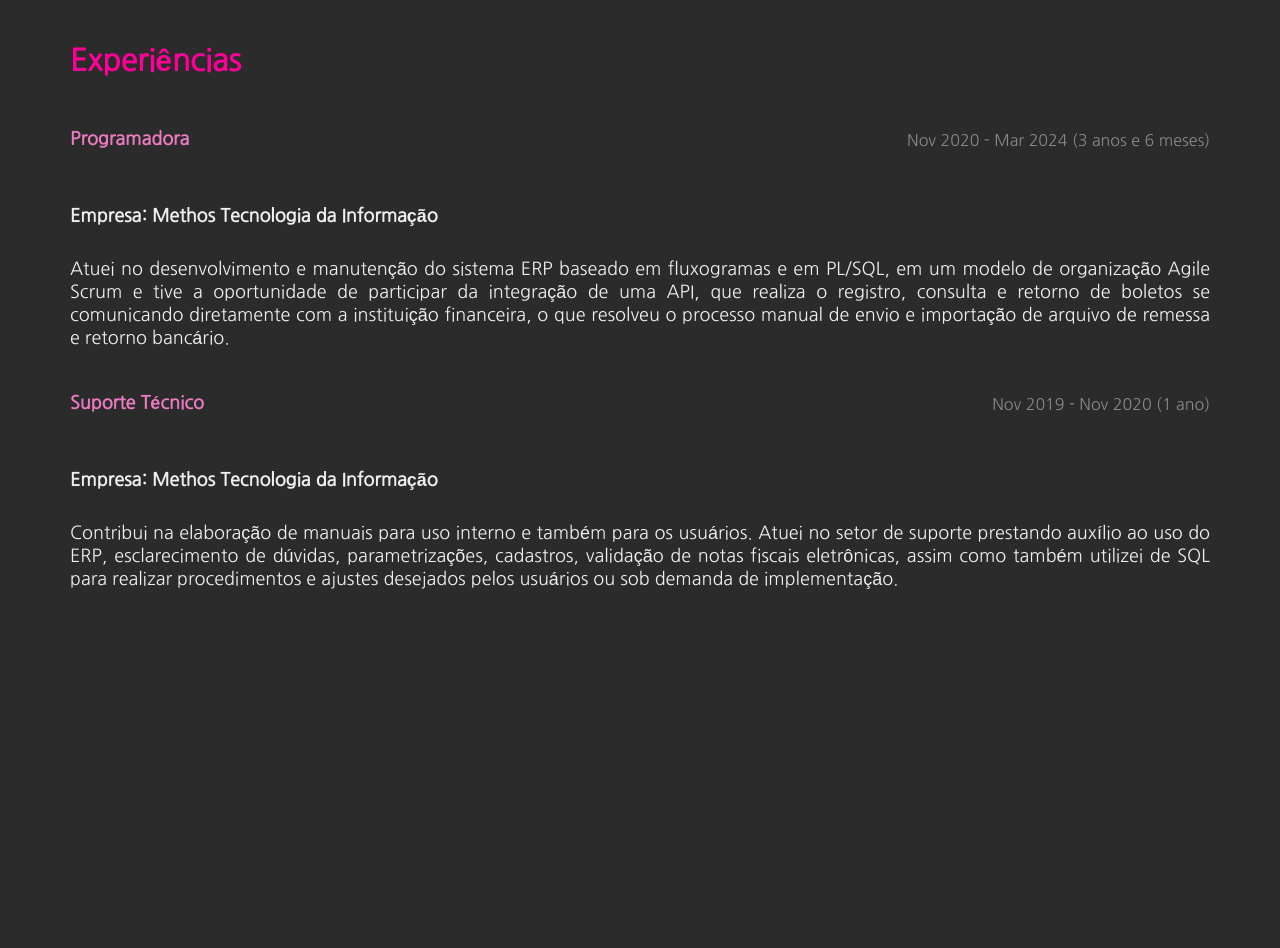
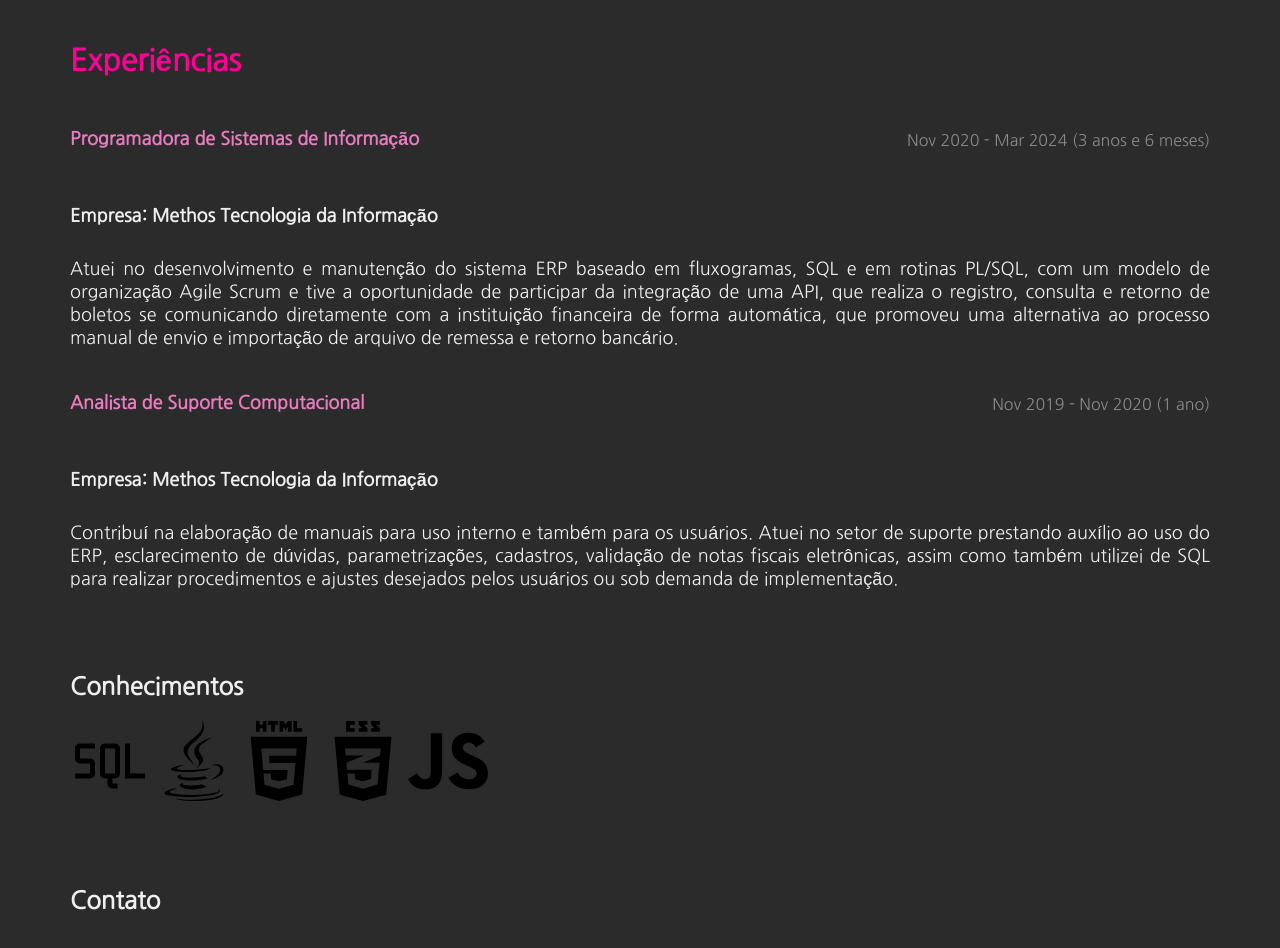
Before and after one commit to vanessacoin/portfolio-vanessacoin, a plain HTML site: page index.html in a window 1280 px wide. Shown: the part 1020-1968 px from the top of the page. Before the commit the page ends 1691 px from the top, so only its background shows below. Drawn offline with Linux system fonts and the light colour scheme.

Commit message:
added skills and contact section

```diff
--- a/index.html
+++ b/index.html
@@ -13,7 +13,7 @@
 <body>
     <header>
         <div class="container">
-            <section id="logo"><img src="img/logo.png" alt=""></section>
+            <section id="logo"><img src="images/logo.png" alt=""></section>
             <nav>
                 <ul>
                     <li class="nav_item"><a class="nav_link" alt="Home" title="Home"" href="#home"><strong>Home</strong></a></li>
@@ -31,7 +31,7 @@
             <div class="grid-layout">
 
                     <figure>
-                        <img src="img/eu.jpg" alt="foto autoral">
+                        <img src="images/eu.jpg" alt="foto autoral">
                     </figure>
 
                     <div id="home-conatainer-text">
@@ -62,12 +62,12 @@
                     <div class="text-exp">
 
                          <div>
-                            <h4 class="title-exp">Programadora</h4>
+                            <h4 class="title-exp">Programadora de Sistemas de Informação</h4>
                             <p class="date-exp">Nov 2020 - Mar 2024 (3 anos e 6 meses)</p>
                          </div>
 
                         <h5 class="company-exp">Empresa: Methos Tecnologia da Informação</h5>
-                        <p class="description-exp">Atuei no desenvolvimento e manutenção do sistema ERP baseado em fluxogramas e em PL/SQL, em um modelo de organização Agile Scrum e tive a oportunidade de participar da integração de uma API, que realiza o registro, consulta e retorno de boletos se comunicando diretamente com a instituição financeira, o que resolveu o processo manual de envio e importação de arquivo de remessa e retorno bancário.</p>
+                        <p class="description-exp">Atuei no desenvolvimento e manutenção do sistema ERP baseado em fluxogramas, SQL e em rotinas PL/SQL, com um modelo de organização Agile Scrum e tive a oportunidade de participar da integração de uma API, que realiza o registro, consulta e retorno de boletos se comunicando diretamente com a instituição financeira de forma automática, que promoveu uma alternativa ao processo manual de envio e importação de arquivo de remessa e retorno bancário.</p>
 
                     </div>
 
@@ -77,12 +77,12 @@
                     <div class="text-exp">
 
                          <div>
-                            <h4 class="title-exp">Suporte Técnico</h4>
+                            <h4 class="title-exp">Analista de Suporte Computacional</h4>
                             <p class="date-exp">Nov 2019 - Nov 2020 (1 ano)</p>
                          </div>
 
                         <h5 class="company-exp">Empresa: Methos Tecnologia da Informação</h5>
-                        <p class="description-exp">Contribui na elaboração de manuais para uso interno e também para os usuários. Atuei no setor de suporte prestando auxílio ao uso do ERP, esclarecimento de dúvidas, parametrizações, cadastros, validação de notas fiscais eletrônicas, assim como também utilizei de SQL para realizar procedimentos e ajustes desejados pelos usuários ou sob demanda de implementação. </p>
+                        <p class="description-exp">Contribuí na elaboração de manuais para uso interno e também para os usuários. Atuei no setor de suporte prestando auxílio ao uso do ERP, esclarecimento de dúvidas, parametrizações, cadastros, validação de notas fiscais eletrônicas, assim como também utilizei de SQL para realizar procedimentos e ajustes desejados pelos usuários ou sob demanda de implementação. </p>
 
                     </div>
 
@@ -90,6 +90,34 @@
 
              </div>
 
+        </section id="s-skills">
+
+            <div class="grid-layout">
+
+                <h2>Conhecimentos</h2>
+
+                <div id="skills">
+
+                    <img src="icons/sql-icon.svg" alt="SQL" width="80">
+                    <img src="icons/java-icon.svg" alt="Java" width="80">
+                    <img src="icons/html5-icon.svg" alt="HTML5" width="80">
+                    <img src="icons/css3-icon.svg" alt="CSS3" width="80">
+                    <img src="icons/js-icon.svg" alt="JS" width="80">
+
+                </div>
+
+            </div>
+
+        <section id="s-contact">
+
+            <div class="grid-layout">
+
+                <h2>Contato</h2>
+
+            </div>
+
+
+
         </section>
 
     </main>
```
Also changed, not shown: icons/css3-icon.svg (added), icons/github-icon.svg (added), icons/html5-icon.svg (added), icons/java-icon.svg (added), icons/js-icon.svg (added), icons/sql-icon.svg (added), images/eu.jpg (renamed from img/eu.jpg), images/fundo.png (renamed from img/fundo.png), images/logo.png (renamed from img/logo.png).
